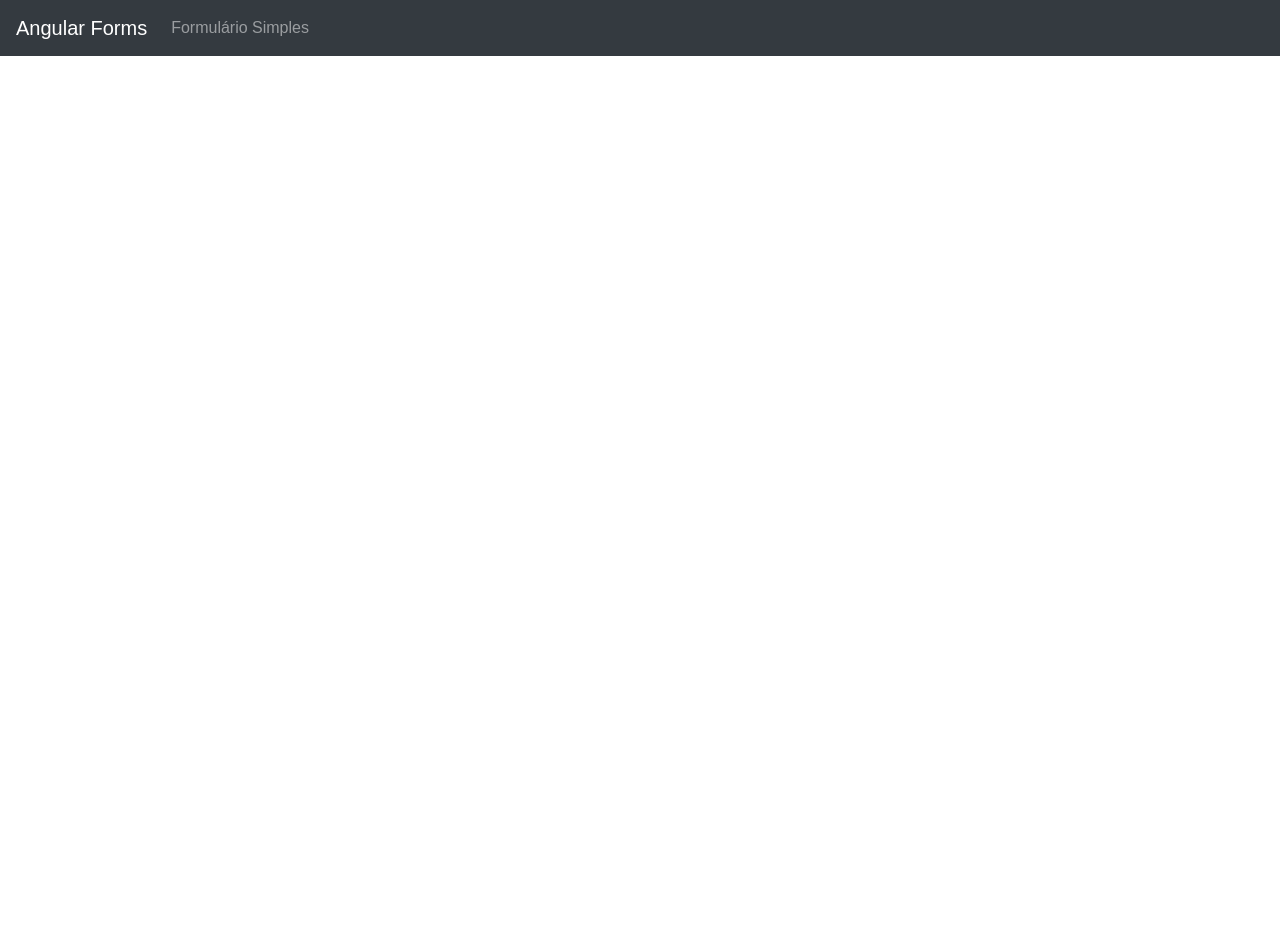
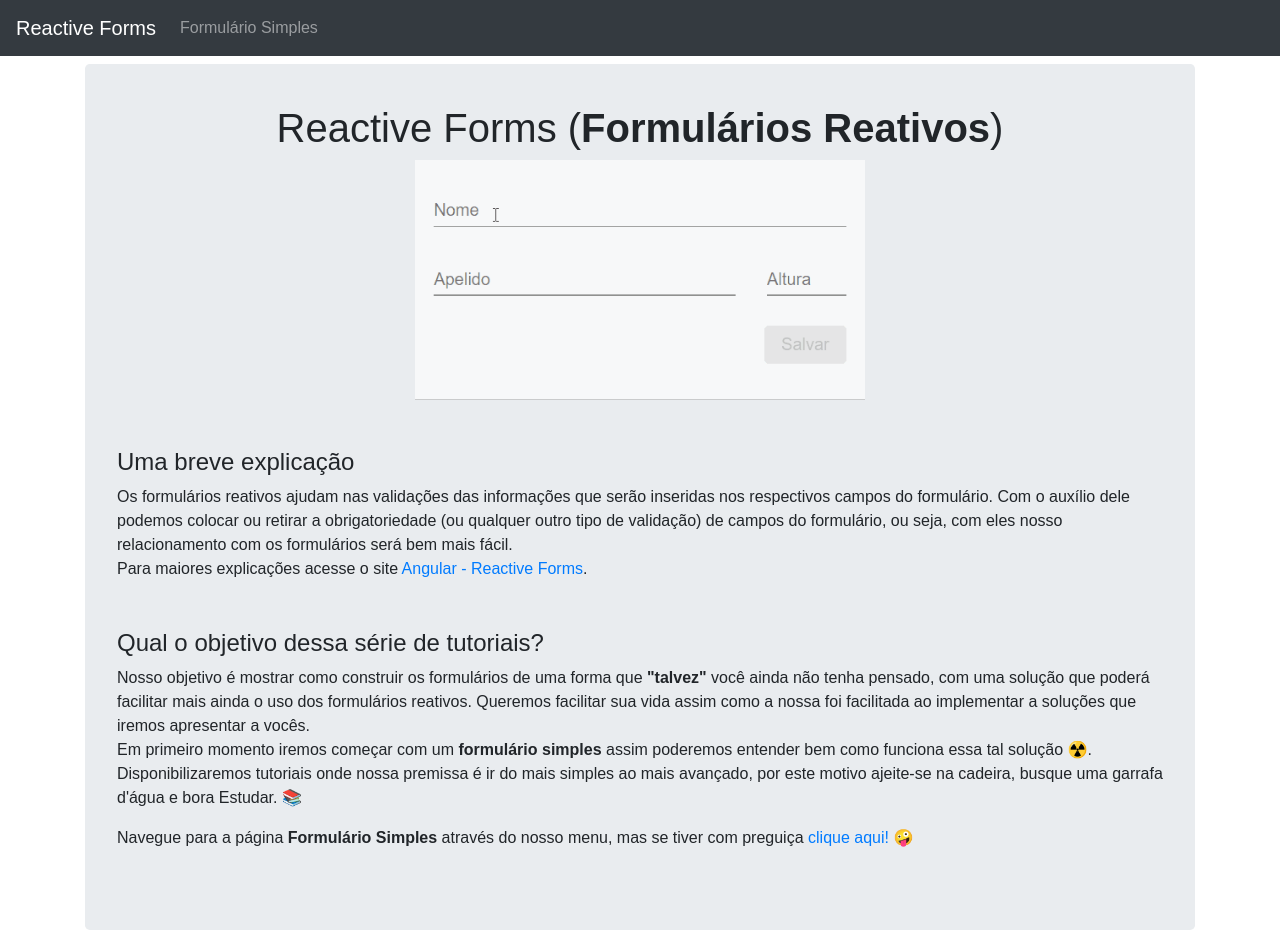
Before and after one commit to arthur-lima-dev/forms-example, an Angular app: page /formulario-reativo in a window 1280 px wide. Before the commit this address led to /. Shown: the top 952 px of the page. Before the commit the page ends 800 px from the top, so only its background shows below. Built offline with nearby package versions, Linux system fonts and the light colour scheme.

Commit message:
Página inicial

```diff
--- a/src/app/app.module.ts
+++ b/src/app/app.module.ts
@@ -12,13 +12,15 @@ import {MatIconModule} from "@angular/material/icon";
 import {NavBarComponent} from './shared/nav-bar/nav-bar.component';
 import {ReactiveFormsModule} from "@angular/forms";
 import {MatInputModule} from "@angular/material/input";
-import { FormularioSimplesComponent } from './pages/simple-form/formulario-simples.component';
+import {FormularioSimplesComponent} from './pages/simple-form/formulario-simples.component';
+import {FormularioReativoComponent} from './pages/home/formulario-reativo.component';
 
 @NgModule({
   declarations: [
     AppComponent,
     FormularioSimplesComponent,
-    NavBarComponent
+    NavBarComponent,
+    FormularioReativoComponent
   ],
   imports: [
     BrowserModule,
--- /dev/null
+++ b/src/app/pages/home/formulario-reativo.component.css
@@ -0,0 +1,3 @@
+img {
+  max-width: 30em !important;
+}
--- /dev/null
+++ b/src/app/pages/home/formulario-reativo.component.html
@@ -0,0 +1,40 @@
+<div class="container">
+  <div class="jumbotron">
+    <h1 class="text-center mt-n4">Reactive Forms (<strong>Formulários Reativos</strong>) </h1>
+
+    <div class="text-center">
+      <img alt="Exemplo Reactive Form" class="container-fluid" src="/assets/reactive-forms.gif"/>
+    </div>
+
+    <h4 class="mt-5">Uma breve explicação</h4>
+    <p>
+      Os formulários reativos ajudam nas validações das informações que serão inseridas nos respectivos campos do
+      formulário. Com o auxílio dele podemos colocar ou retirar a obrigatoriedade (ou qualquer outro tipo de validação)
+      de campos do formulário, ou seja, com eles nosso relacionamento com os formulários será bem mais fácil.
+
+      <br>
+      Para maiores explicações acesse o site <a href="https://angular.io/guide/reactive-forms" target="_blank">Angular
+      - Reactive Forms</a>.
+    </p>
+
+    <h4 class="mt-5">Qual o objetivo dessa série de tutoriais?</h4>
+    <p>
+      Nosso objetivo é mostrar como construir os formulários de uma forma que <strong>"talvez"</strong> você ainda não
+      tenha pensado, com
+      uma solução que poderá facilitar mais ainda o uso dos formulários reativos. Queremos facilitar sua vida assim como
+      a nossa foi facilitada ao implementar a soluções que iremos apresentar a vocês.
+
+      <br>
+      Em primeiro momento iremos começar com um <strong>formulário simples</strong> assim poderemos entender bem como
+      funciona
+      essa tal solução ☢️. Disponibilizaremos tutoriais onde nossa premissa é ir do mais simples ao mais avançado, por
+      este motivo
+      ajeite-se na cadeira, busque uma garrafa d'água e bora Estudar. 📚
+    </p>
+
+    <p>
+      Navegue para a página <strong>Formulário Simples</strong> através do nosso menu, mas se tiver com preguiça
+      <a href="/fomulario-simples">clique aqui! 🤪</a>
+    </p>
+  </div>
+</div>
--- /dev/null
+++ b/src/app/pages/home/formulario-reativo.component.ts
@@ -0,0 +1,16 @@
+import {Component, OnInit} from '@angular/core';
+
+@Component({
+  selector: 'app-formulario-reativo',
+  templateUrl: './formulario-reativo.component.html',
+  styleUrls: ['./formulario-reativo.component.css']
+})
+export class FormularioReativoComponent implements OnInit {
+
+  constructor() {
+  }
+
+  ngOnInit(): void {
+  }
+
+}
--- a/src/app/pages/simple-form/formulario-simples.component.html
+++ b/src/app/pages/simple-form/formulario-simples.component.html
@@ -45,11 +45,13 @@
     <h4 class="alert-heading">Vish!! Acho que tá faltando alguma coisa 🕵️‍♂️</h4>
     <hr>
     <p>
-      Acredito que você tenha que criar um serviço para enviar as informações do front-end para o back-end
+      Vi que você tentou salvar, só que eu não fiz essa parte 😅. Mas caso queira avançar, acredito que terá de criar um
+      serviço para enviar as informações do front-end para o back-end
       através de uma requisição http.
     </p>
 
-    <p>Boa sorte! 😅</p>
+    <p>Ps: se valer de alguma ajuda eu já fiz um método chamado "submeterFormulario" você pode usar ele para salvar. Boa
+      sorte! 😏</p>
   </div>
 
   <div class="alert alert-warning" role="alert">
--- a/src/app/shared/nav-bar/nav-bar.component.html
+++ b/src/app/shared/nav-bar/nav-bar.component.html
@@ -1,5 +1,5 @@
 <nav class="navbar navbar-expand-lg navbar-dark bg-dark mb-2">
-  <a class="navbar-brand" href="#">Angular Forms</a>
+  <a class="navbar-brand" href="#">Reactive Forms</a>
   <button class="navbar-toggler" type="button" data-toggle="collapse" data-target="#navbarNav" aria-controls="navbarNav"
     aria-expanded="false" aria-label="Alterna navegação">
     <span class="navbar-toggler-icon"></span>
```
Also changed, not shown: src/app/app-routing.module.ts (+7 -4 lines), src/assets/reactive-forms.gif (added).
